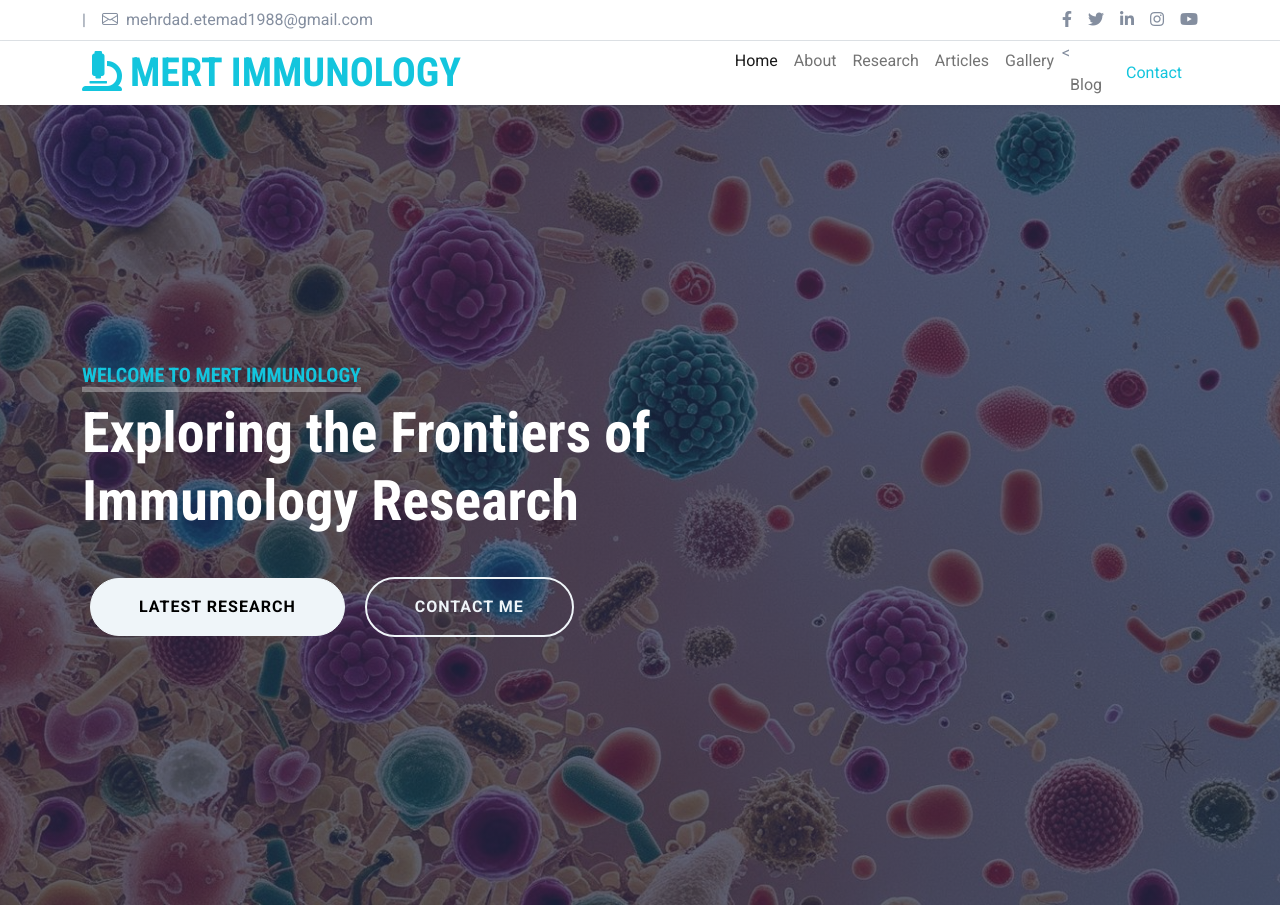
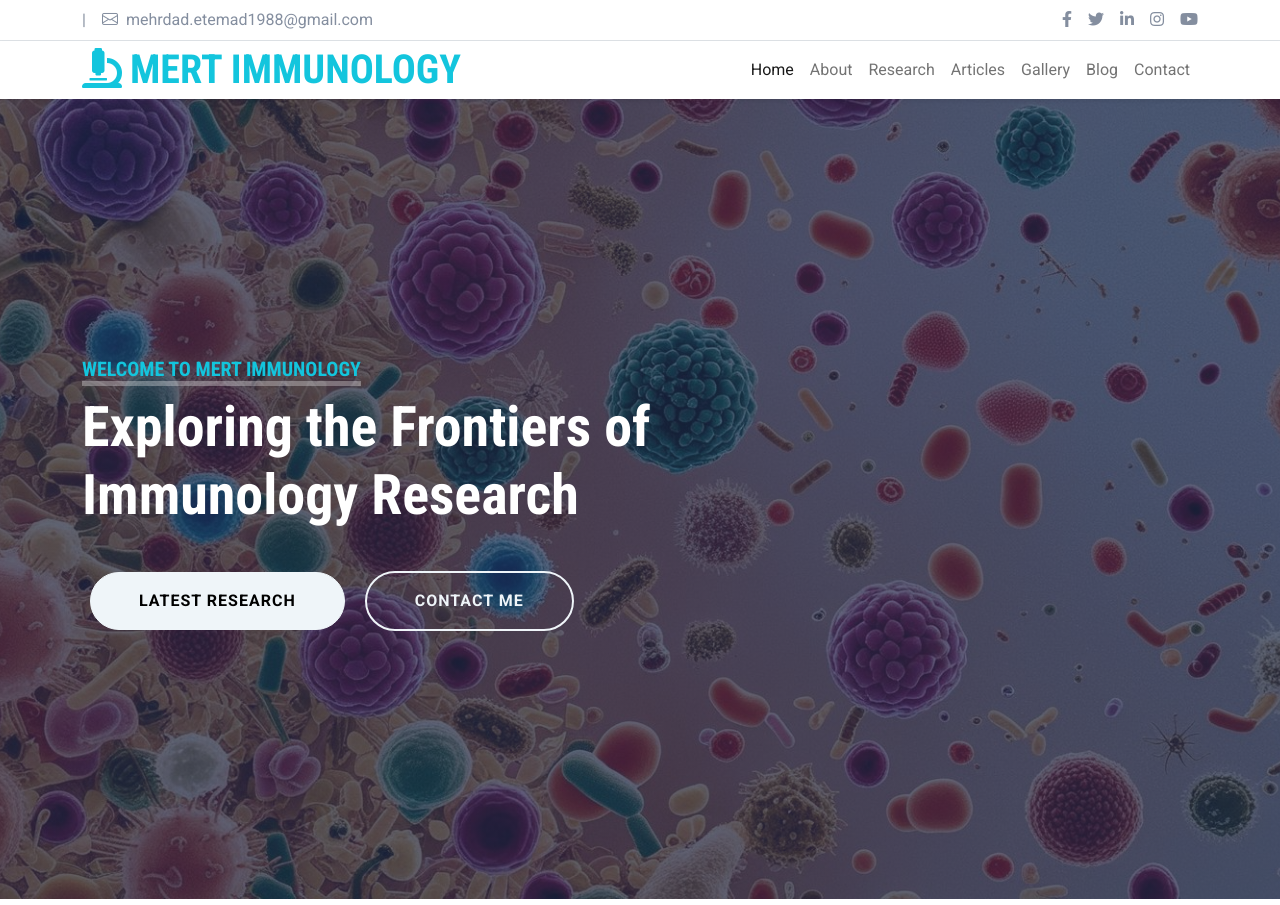
Before and after one commit to mehrdad11431e66/mertimmunology.com, a plain HTML site: page index.html in a window 1280 px wide. Shown: the top 905 px of the page. Drawn offline with nearby package versions, Linux system fonts and the light colour scheme; a script that the page names is missing.

Commit message:
Update index.html
Signed-off-by: mehrdad11431e66 <mehrdad.etemad1988@gmail.com>

```diff
--- a/index.html
+++ b/index.html
@@ -170,10 +170,7 @@
                     <a href="Research.html" class="nav-item nav-link">Research</a>
                     <a href="articles.html" class="nav-item nav-link">Articles</a>
                     <a href="gallery.html" class="nav-item nav-link">Gallery</a>
-                        <div class="nav-item dropdown">
-                            <<a href="blog.html" class="nav-link">Blog</a>
-                            </div>
-                        </div>
+                    <a href="blog.html" class="nav-item nav-link">Blog</a>
                     <a href="contact.html" class="nav-item nav-link">Contact</a>
                 </div>
             </div>
```
Lines whose indentation alone changed are shown as unchanged.
